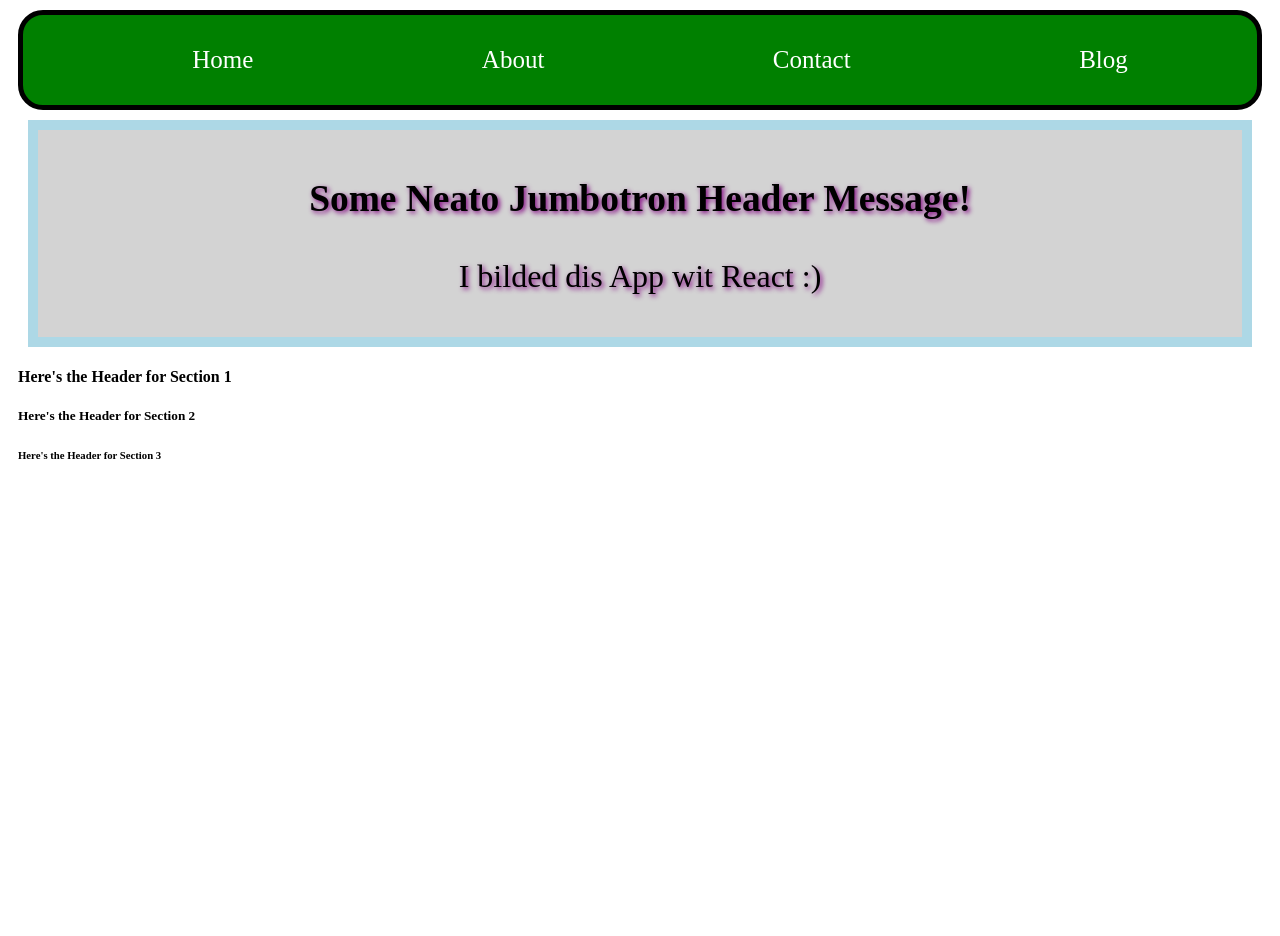
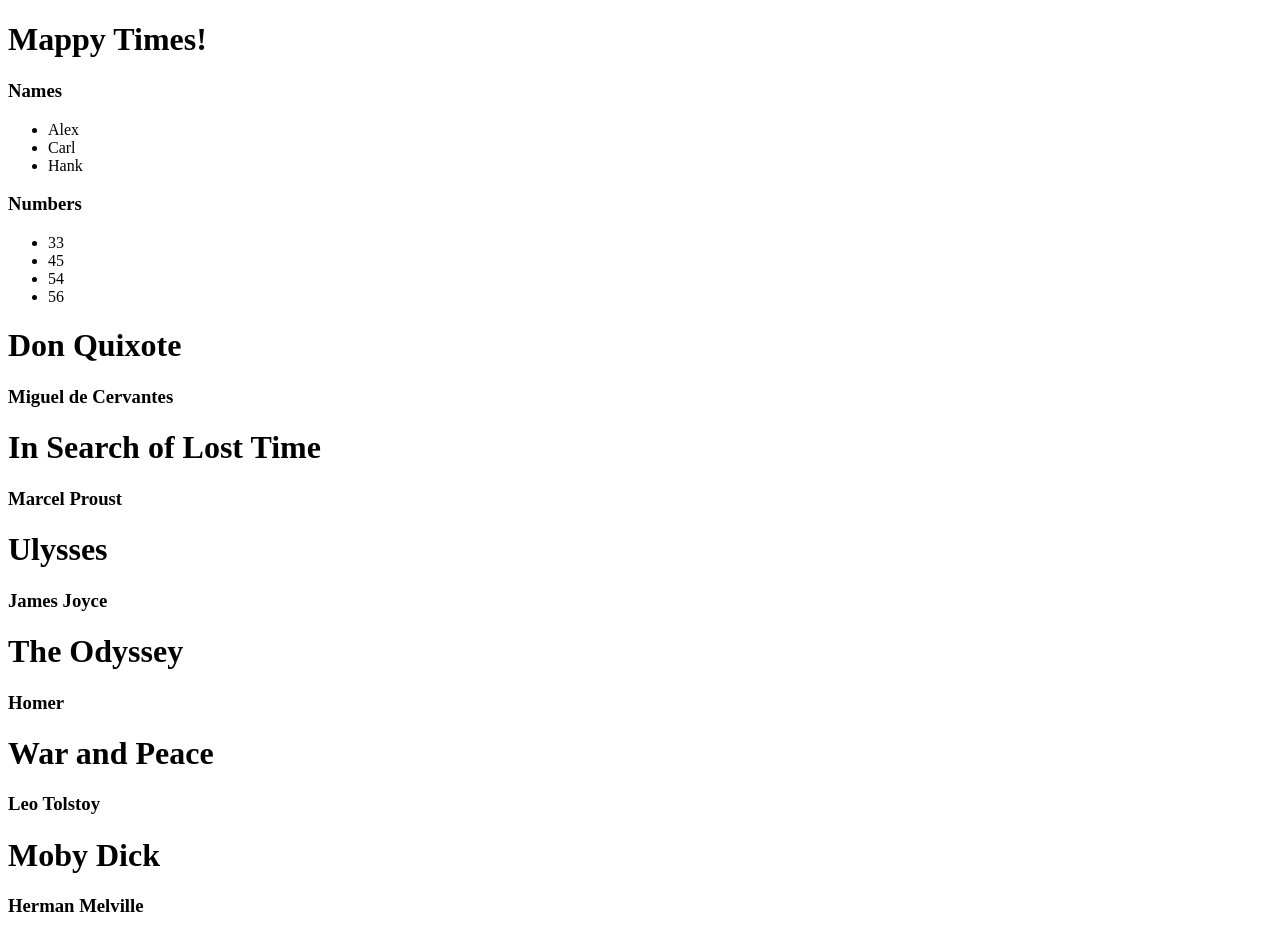
Before and after one commit to davisgd/intro-to-react, a React app: page / in a window 1280 px wide. Before the commit the page ends 800 px from the top, so only its background shows below. Built offline with nearby package versions, Linux system fonts and the light colour scheme.

Commit message:
Added data and data manipulation modules

```diff
--- /dev/null
+++ b/src/MappingAndFiltering.js
@@ -0,0 +1,73 @@
+import React from 'react';
+
+const NamesList = (props) => {
+
+  const nameItems = props.names.filter(function(name){
+    return name.length === 4
+  })
+    .map(function(name, index){
+      return <li key={ index }> { name } </li>
+  })
+
+  return (
+    <div>
+    <h3>Names</h3>
+      <ul>
+        { nameItems }
+      </ul>
+    </div>
+  )
+}
+
+const Numbers30to70 = (props) => {
+
+  const numberItems = props.numbers.filter(function(num){
+    return num < 70 && num > 30;
+  })
+  .map(function(num, index){
+      return <li key={ index }> { num } </li>
+  })
+
+  return(
+    <div>
+      <h3>Numbers</h3>
+      <ul>
+        { numberItems }
+      </ul>
+    </div>
+  )
+}
+
+const Books = (props) => {
+
+  const book = props.books.map(function(book, index){
+    return(
+      <div key={ index }>
+        <h1> {book.title} </h1>
+        <h3> {book.author} </h3>
+      </div>
+    )
+  });
+
+  return(
+    <div>
+      { book }
+    </div>
+  )
+}
+
+const MappingAndFiltering = (props) => {
+
+  const testing = "Hi y'all";
+
+  return(
+    <div>
+      <h1> { props.title } </h1>
+      <NamesList names={ props.allTheData.names } />
+      <Numbers30to70 numbers={ props.allTheData.numbers } />
+      <Books books={ props.allTheData.books } />
+    </div>
+  )
+}
+
+export default MappingAndFiltering;
--- a/src/WebApp.js
+++ b/src/WebApp.js
@@ -27,6 +27,7 @@ const SectionOne = (props) => {
   return(
     <div className="section-one">
       <h4> {props.SectionOneHeader} </h4>
+      <img className="img" src="http://www.robotshop.com/media/files/images2/neato-bv-connected-316-hi.jpg" />
     </div>
   )
 }
--- /dev/null
+++ b/src/data.js
@@ -0,0 +1,15 @@
+export default {
+  names: ["Aaron", "Alex", "Annie",
+            "Carl", "Charles", "Cindy",
+            "Hank", "Helen", "Hubert"
+          ],
+  numbers: [1, 3, 4, 6, 7, 9, 11, 23, 27, 28, 33, 45, 54, 56, 77, 81, 83, 85, 99],
+  books: [
+    { author: "Miguel de Cervantes", title: "Don Quixote" },
+    { author: "Marcel Proust", title: "In Search of Lost Time" },
+    { author: "James Joyce", title: "Ulysses" },
+    { author: "Homer", title: "The Odyssey" },
+    { author: "Leo Tolstoy", title: "War and Peace" },
+    { author: "Herman Melville", title: "Moby Dick" },
+  ]
+}
--- a/src/index.js
+++ b/src/index.js
@@ -2,5 +2,12 @@ import React from 'react';
 import ReactDOM from 'react-dom';
 import './styles.css';
 import WebApp from './WebApp';
+import MappingAndFiltering from './MappingAndFiltering';
+import data from './data';
 
-ReactDOM.render(<WebApp/>, document.getElementById('root'))
+ReactDOM.render(
+  <MappingAndFiltering
+    title={"Mappy Times!"}
+    allTheData={data}
+  />,
+  document.getElementById('root'))
--- a/src/styles.css
+++ b/src/styles.css
@@ -29,3 +29,8 @@
   background-color: lightgrey;
   font-size: 32px;
 }
+
+.img {
+  width: 200px;
+  height: 200px;
+}
```
